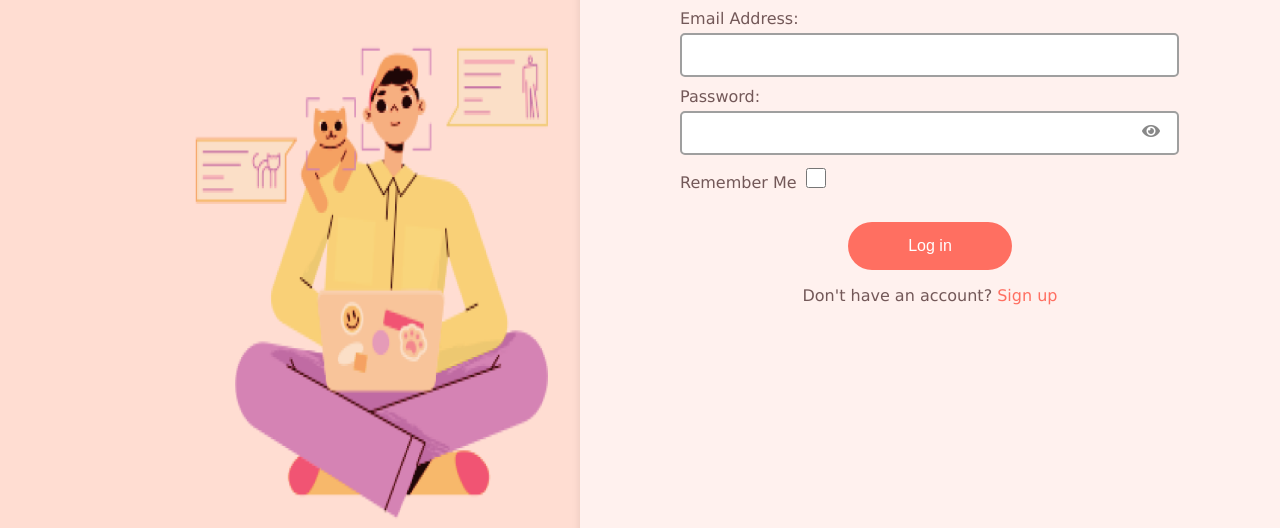
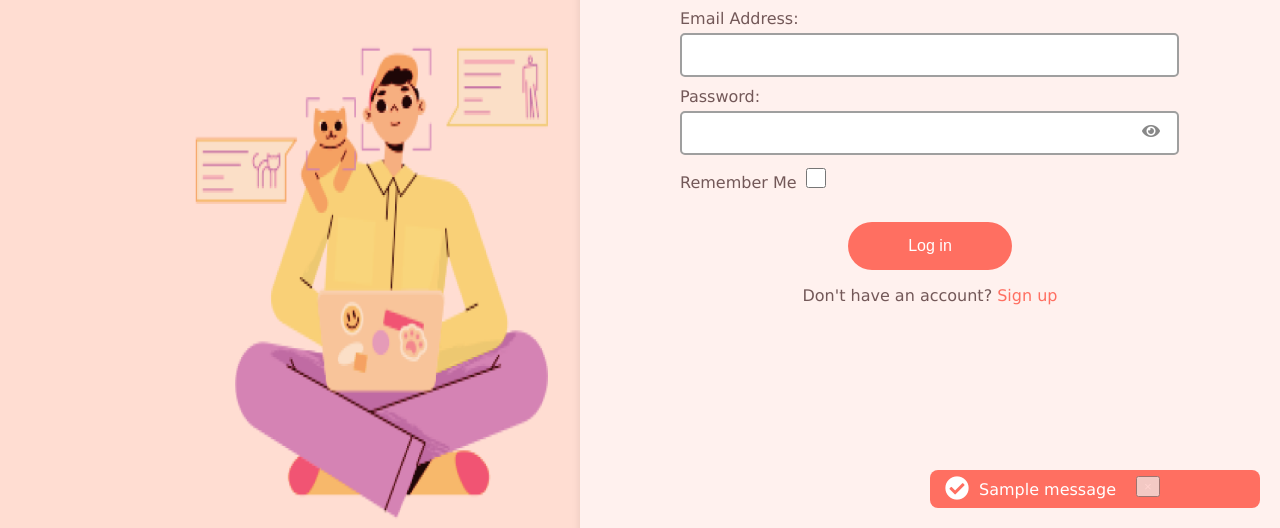
Before and after one commit to eynabdllh/pet-adoption-system, a Django app: page / in a window 1280 px wide. Shown: the part 392-920 px from the top of the page. Run offline with Django 5.2, Linux system fonts and the light colour scheme; tables that the repository leaves empty hold one stand-in row (values such as "Sample post"); one stand-in notice (Sample message) is shown.

Commit message:
changed initial redirect to admin_dashboard after login

```diff
--- a/login_register/templates/base_login_register.html
+++ b/login_register/templates/base_login_register.html
@@ -7,6 +7,7 @@
     <link rel="stylesheet" href="{% static 'login.css' %}">
     <link rel="icon" type="image/png" href="{% static 'favicon/Logo_2.png' %}">
     <link rel="stylesheet" href="https://cdnjs.cloudflare.com/ajax/libs/font-awesome/5.15.4/css/all.min.css">
+    <link href="https://cdnjs.cloudflare.com/ajax/libs/toastr.js/latest/css/toastr.min.css" rel="stylesheet" />
 </head>
 <body>
     <div>
@@ -22,4 +23,24 @@
         {% endblock %}
     </div>
 </body>
+
+<script>
+    document.addEventListener("DOMContentLoaded", function() {
+        document.querySelectorAll(".toggle-password").forEach(function(element) {
+            element.addEventListener("click", function() {
+                const passwordField = element.previousElementSibling;
+                if (passwordField.type === "password") {
+                    passwordField.type = "text";
+                    element.classList.remove("fa-eye");
+                    element.classList.add("fa-eye-slash");
+                } else {
+                    passwordField.type = "password";
+                    element.classList.remove("fa-eye-slash");
+                    element.classList.add("fa-eye");
+                }
+            });
+        });
+    });
+</script>
+
 </html>
--- a/login_register/templates/login.html
+++ b/login_register/templates/login.html
@@ -54,23 +54,41 @@
             <p>Don't have an account? <a href="{% url 'register' %}">Sign up</a></p>
         </div>
     </form>
+
+    <div class="toast-container p-3">
+        {% if messages %}
+            {% for message in messages %}
+                <div class="toast {% if message.tags == 'success' %}bg-success toast-success{% elif message.tags == 'error' %}bg-danger toast-error{% elif message.tags == 'info' %}bg-info toast-info{% elif message.tags == 'warning' %}bg-warning toast-warning{% endif %}" role="alert" aria-live="assertive" aria-atomic="true" data-delay="3000">
+                    <div class="toast-body">
+                        <span class="toast-icon">
+                            {% if message.tags == 'success' %}
+                                <i class="fas fa-check-circle"></i>
+                            {% elif message.tags == 'error' %}
+                                <i class="fas fa-times-circle"></i>
+                            {% elif message.tags == 'warning' %}
+                                <i class="fas fa-exclamation-triangle"></i>
+                            {% elif message.tags == 'info' %}
+                                <i class="fas fa-info-circle"></i>
+                            {% endif %}
+                        </span>
+                        {{ message }}
+
+                        <button type="button" class="close" data-dismiss="toast" aria-label="Close">
+                            <span aria-hidden="true">&times;</span>
+                        </button>
+                    </div>
+                </div>
+            {% endfor %}
+        {% endif %}
+    </div>
 </body>
 
 <script>
-    document.addEventListener("DOMContentLoaded", function() {
-        document.querySelectorAll(".toggle-password").forEach(function(element) {
-            element.addEventListener("click", function() {
-                const passwordField = element.previousElementSibling;
-                if (passwordField.type === "password") {
-                    passwordField.type = "text";
-                    element.classList.remove("fa-eye");
-                    element.classList.add("fa-eye-slash");
-                } else {
-                    passwordField.type = "password";
-                    element.classList.remove("fa-eye-slash");
-                    element.classList.add("fa-eye");
-                }
-            });
+    document.addEventListener('DOMContentLoaded', function () {
+        var toastElements = document.querySelectorAll('.toast');
+        toastElements.forEach(function (toastEl) {
+            var toast = new bootstrap.Toast(toastEl);
+            toast.show();
         });
     });
 </script>
--- a/login_register/views.py
+++ b/login_register/views.py
@@ -3,6 +3,8 @@ from django.contrib.auth.hashers import check_password, make_password
 from .forms import LoginForm, RegisterForm
 from .models import User
 from profile_management.models import Profile
+from django.contrib import messages
+from notifications.models import Notification
 
 def Login(request):
     validation_error = None
@@ -27,12 +29,15 @@ def Login(request):
                 profile = Profile.objects.filter(user=user).first()
                 request.session['profile_image_url'] = profile.profile_image.url if profile and profile.profile_image else None
 
-                next_url = request.GET.get('next', 'admin_pet_list' if user.isAdmin else 'adopter_pet_list')
+                next_url = request.GET.get('next', 'admin_dashboard' if user.isAdmin else 'adopter_pet_list')
+                #messages.success(request,f"{"Admin" if user.isAdmin else "Adopter"} logged in successfully")
                 return redirect(next_url)
 
             else:
                 validation_error = 'Invalid email or password.'
+                messages.error(request,validation_error)
     else:
+        #messages.default_app_config
         if request.session.get('remember_me',None) == True:
             id = request.session['user_id']
             user = User.objects.get(id=id)
@@ -54,6 +59,7 @@ def Register(request):
 
         if form.is_valid():
             form.save()
+            Notification.objects.create(user=User.objects.get(email=form.cleaned_data['email']),title="Welcome to Adopt-a-Pet",message="Welcome to our website! You can search for pets you want to adopt.")
             return redirect('login')
         else:
             validation_error = "Please correct the errors above."
--- a/notifications/models.py
+++ b/notifications/models.py
@@ -6,7 +6,7 @@ from django.utils import timezone
 class Notification(models.Model):
     user = models.ForeignKey(User, on_delete=models.CASCADE)
     title = models.CharField(max_length=30, default="Unnamed Title")
-    message = models.CharField(max_length=400, default="No message attached")
+    message = models.CharField(max_length=999, default="No message attached")
     date_sent = models.DateTimeField(default=timezone.now)
 
     isRead = models.BooleanField(default=False)
--- a/static/login.css
+++ b/static/login.css
@@ -153,3 +153,73 @@ form .submit:hover {
     cursor: pointer;
     color: #888;
 }
+
+/* Toast styles */
+.toast-container {
+    position: fixed;
+    bottom: 20px;
+    right: 20px;
+    z-index: 1050;
+}
+
+.toast {
+    padding: 5px 15px;
+    min-width: 300px;
+    max-width: 500px;
+    height: fit-content;
+    border-radius: 8px;
+    font-size: 1rem;
+    display: flex;
+    align-items: center;
+    color: white;
+}
+
+.toast-body {
+    flex: 1;
+    display: flex;
+    align-items: center;
+}
+
+.toast .close {
+    color: white;
+    opacity: 0.7;
+    margin: 0px 0px 5px 20px;
+    cursor: pointer;
+}
+
+.toast-icon {
+    margin-right: 10px;
+    font-size: 1.5rem;
+}
+
+.bg-success {
+    background-color: #FF6F61 !important;
+}
+
+.bg-danger {
+    background-color: #DC3545 !important;
+}
+
+.bg-info {
+    background-color: #17A2B8 !important;
+}
+
+.bg-warning {
+    background-color: #FFC107 !important;
+}
+
+.toast-success .toast-icon {
+    content: "\f00c";
+}
+
+.toast-error .toast-icon {
+    content: "\f00d";
+}
+
+.toast-warning .toast-icon {
+    content: "\f071";
+}
+
+.toast-info .toast-icon {
+    content: "\f05a";
+}
```
Also changed, not shown: login_register/templates/register.html (+0 -19 lines).
